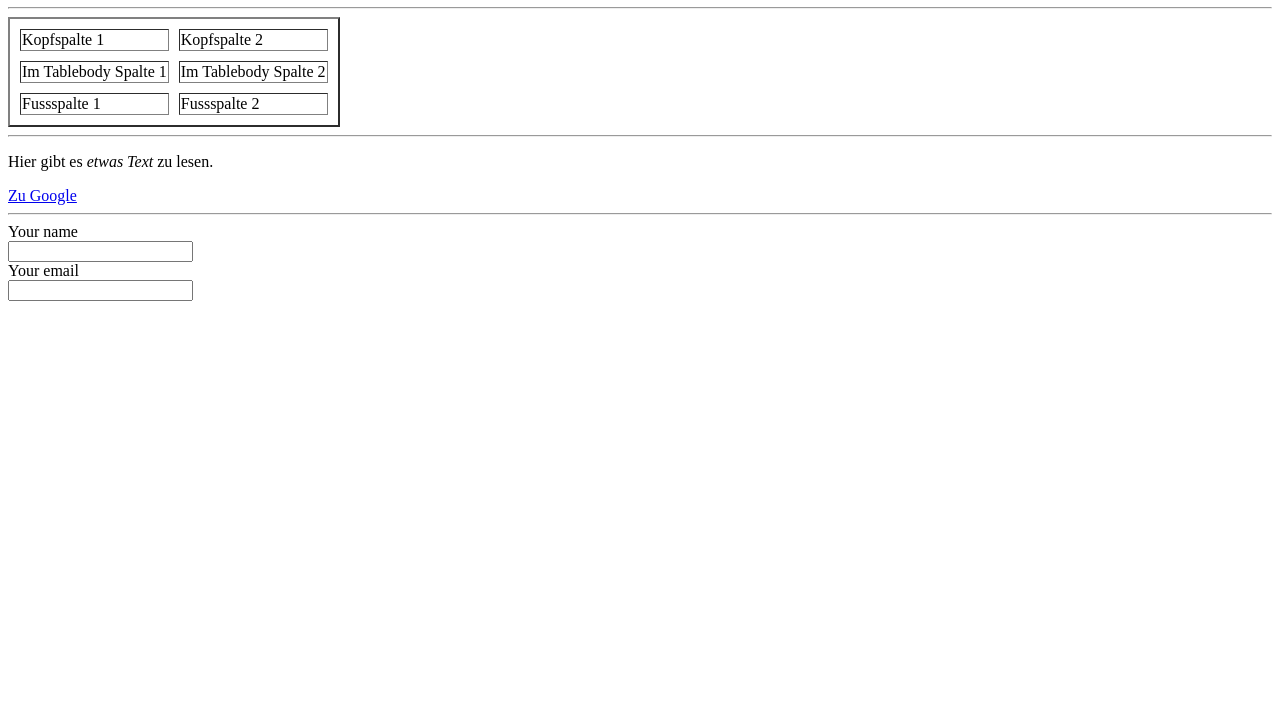
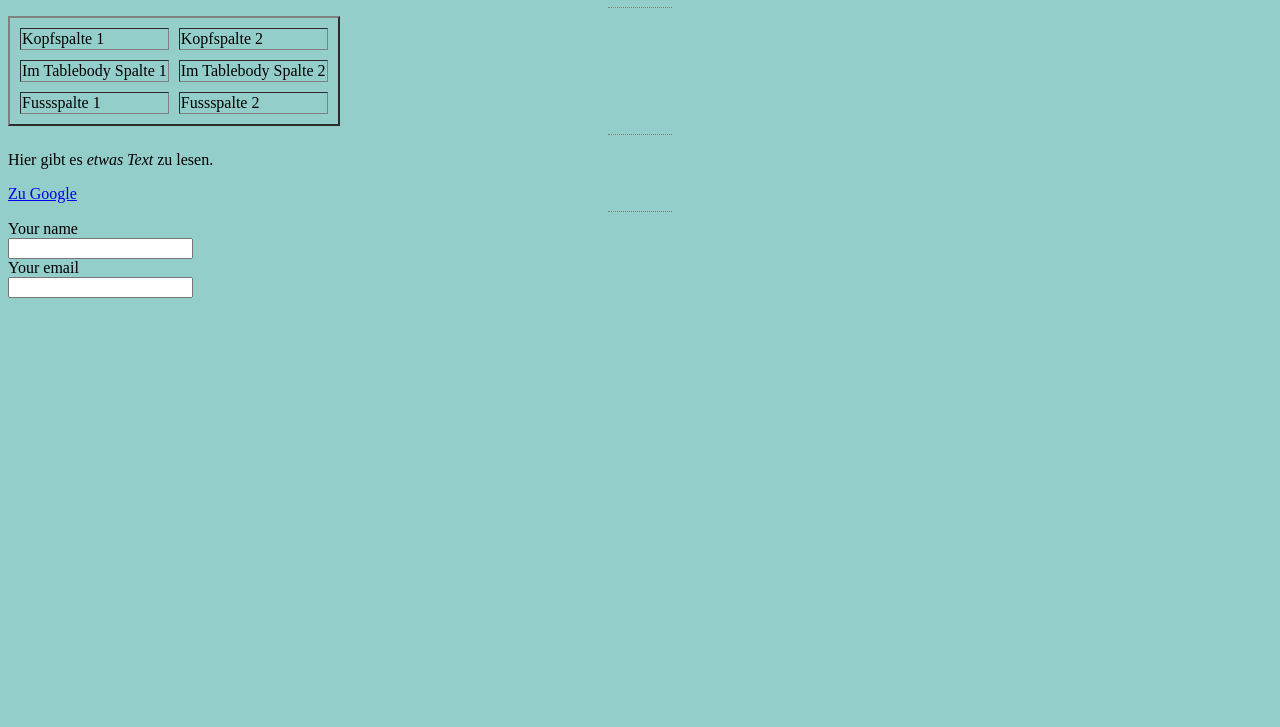
Before and after one commit to kiam75/html, a plain HTML site: page index.html in a window 1280 px wide. Shown: the part 73-800 px from the top of the page. Drawn offline with Linux system fonts and the light colour scheme; the site is published under a folder, as on GitHub Pages, so addresses that start at the root find nothing.

Commit message:
index.html aktualisiert

```diff
--- a/index.html
+++ b/index.html
@@ -12,9 +12,9 @@
     <title>🍖 Mein Test</title>
     <meta name="description" content="">
     <meta name="viewport" content="width=device-width, initial-scale=1">
-    <link rel="stylesheet" href="/html/css/styles.css">
+    <link rel="stylesheet" href="css/styles.css">
 <!--    <style>
-
+     C:\Users\borgy\OneDrive\Projekte\html\kurs\html_kurs\css\styles.css
     </style> -->
 </head>
 
```
